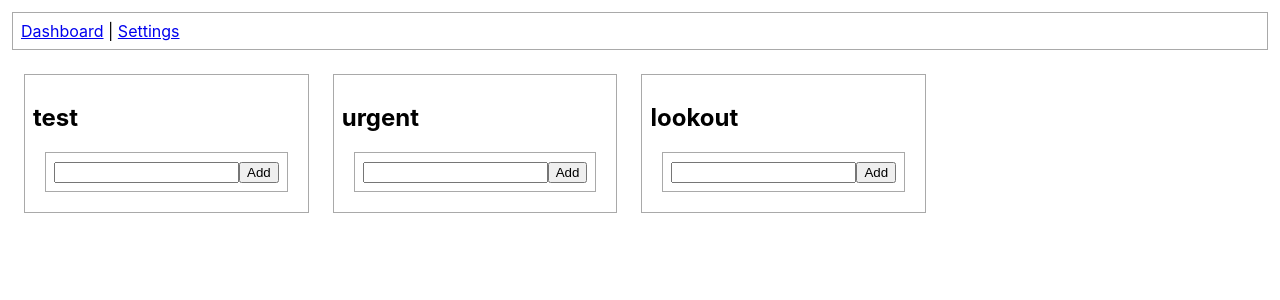
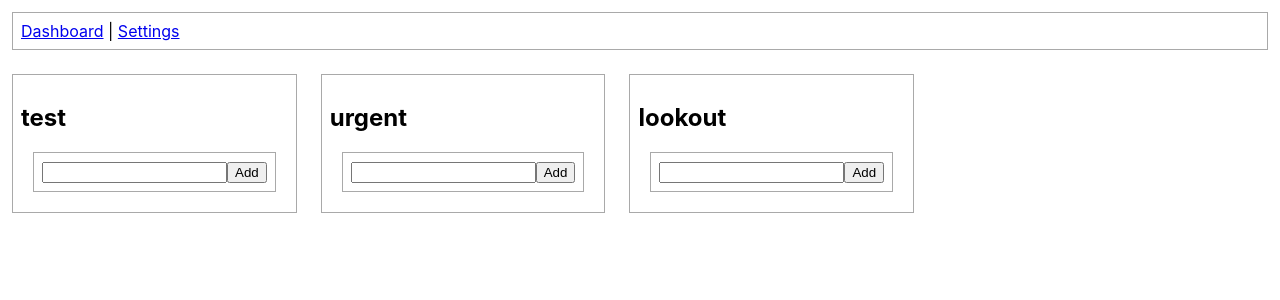
Before and after one commit to elegy00/task-list, a React (Create React App) app: page / in a window 1280 px wide. Shown: the top 300 px of the page. Built offline with nearby package versions, Linux system fonts and the light colour scheme; the HTML template or start-up script is replaced by a standard one.

Commit message:
Update layout of the lists

```diff
--- a/src/components/pages/dashboard/index.tsx
+++ b/src/components/pages/dashboard/index.tsx
@@ -9,8 +9,7 @@ import { RouteComponentProps } from '@reach/router';
 
 const DashboardDiv = styled.div`
     display: flex;
-    flex-direction: row;
-    margin: 12px 12px`;
+    flex-direction: row;`;
 
 class DashboardPage extends React.Component<RouteComponentProps, { taskLists: TaskList[] }> {
 
```
